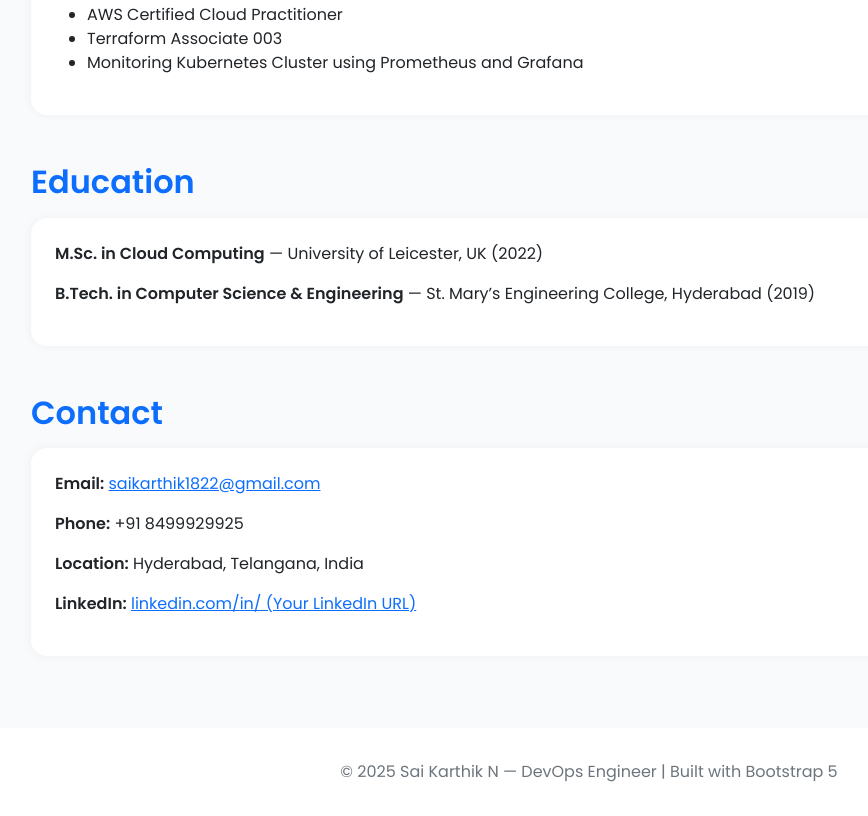
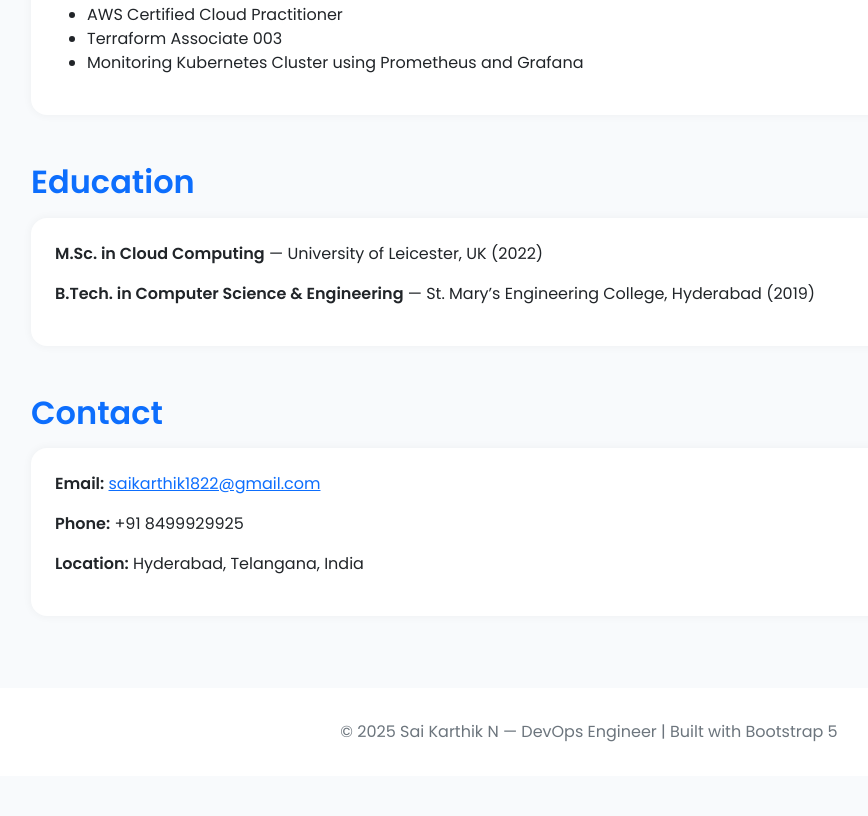
Before and after one commit to saikarthik514/my-portfolio, a plain HTML site: page index.html in a window 1280 px wide. Shown: the part 2478-3294 px from the top of the page, without its empty margins (51-919 px from the left). After the commit the page ends 3254 px from the top, so only its background shows below. Drawn offline with nearby package versions, Linux system fonts and the light colour scheme.

Commit message:
Updated index.html

```diff
--- a/index.html
+++ b/index.html
@@ -145,7 +145,6 @@
     <p><strong>Email:</strong> <a href="mailto:saikarthik1822@gmail.com">saikarthik1822@gmail.com</a></p>
     <p><strong>Phone:</strong> +91 8499929925</p>
     <p><strong>Location:</strong> Hyderabad, Telangana, India</p>
-    <p><strong>LinkedIn:</strong> <a href="https://linkedin.com/in/" target="_blank">linkedin.com/in/ (Your LinkedIn URL)</a></p>
   </div>
 </section>
 
```
